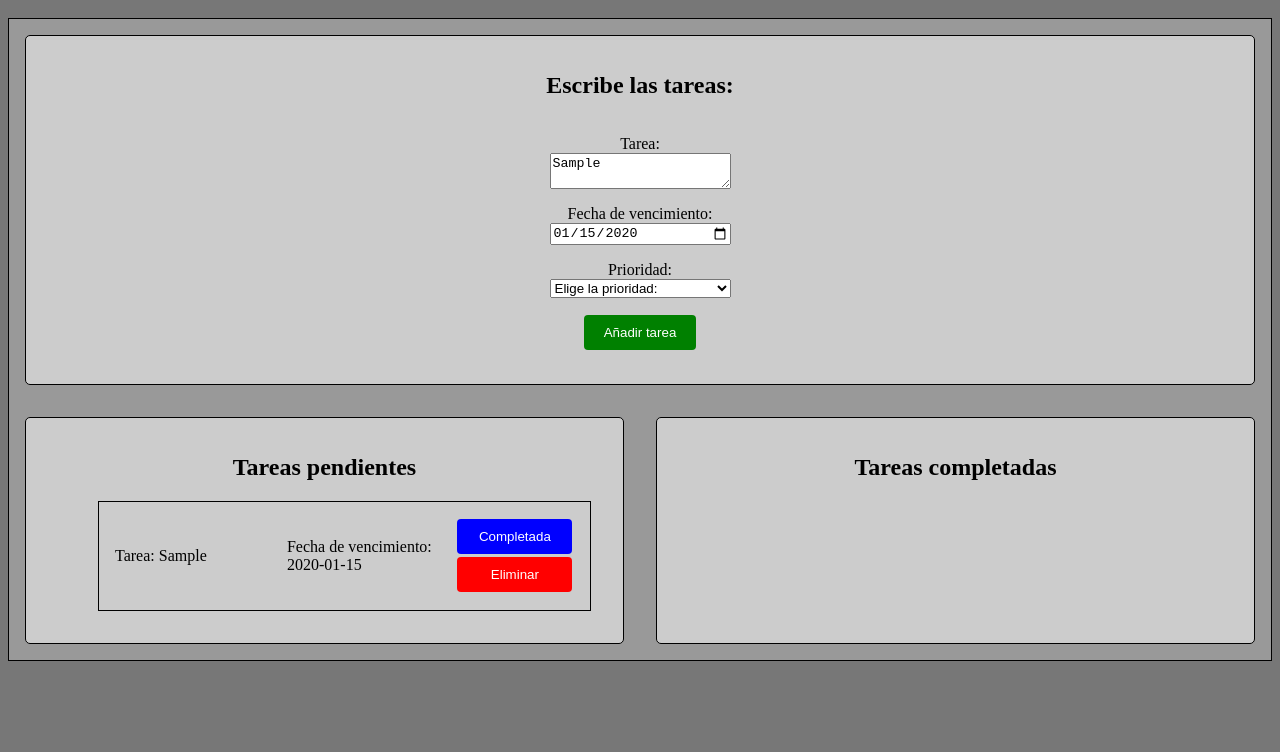
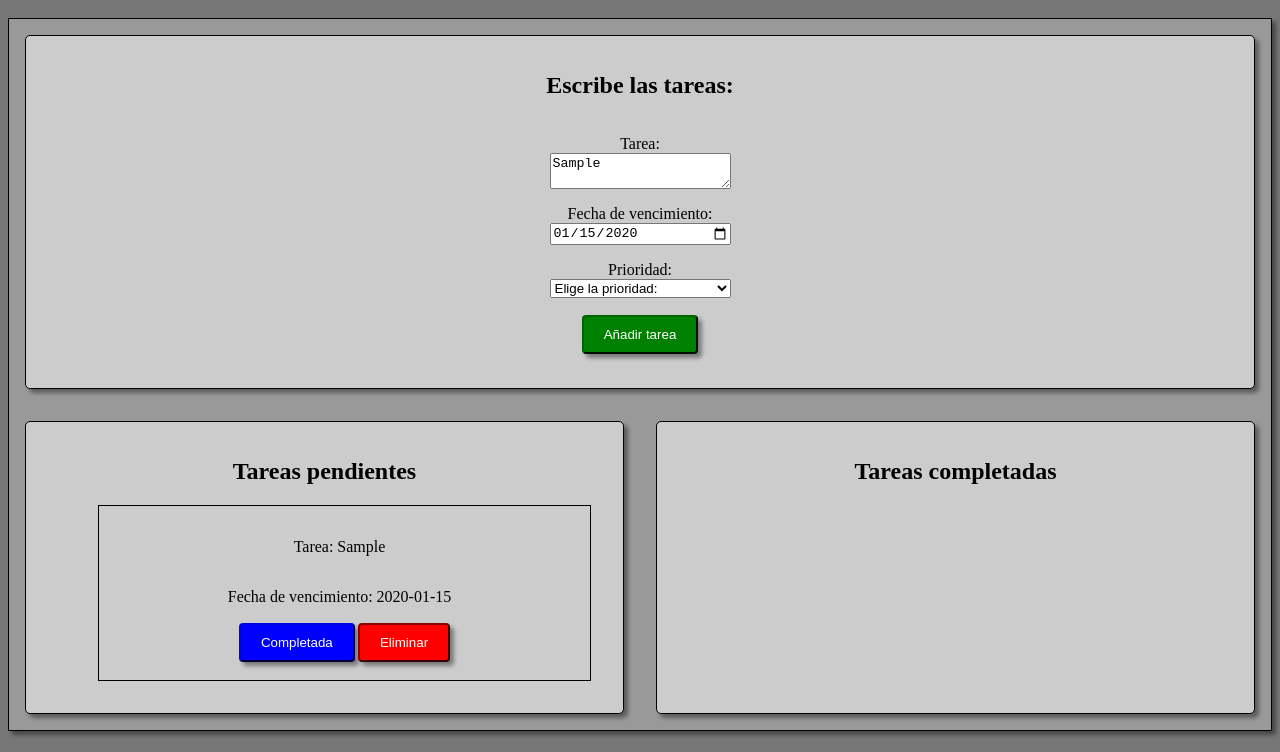
Before and after one commit to davidordo85/to-do-app, a plain HTML site: page index.html in a window 1280 px wide. Both pictures are taken after typing "Sample", "2020-01-15" into the empty fields and a click on the button "Añadir tarea". Shown: the part 48-800 px from the top of the page. Drawn offline with Linux system fonts and the light colour scheme.

Commit message:
last changes

```diff
--- a/css/styles.css
+++ b/css/styles.css
@@ -14,7 +14,7 @@ body {
     display: grid;
     grid-template-columns: repeat(2, 1fr);
     background-color: #999999;
-
+    box-shadow: 4px 4px 4px rgba(0, 0, 0, 0.4);
 }
 
 .task-container>div {
@@ -22,7 +22,7 @@ body {
     padding: 1rem;
     border-radius: 5px;
     background-color: #CCCCCC;
-
+    box-shadow: 4px 4px 4px rgba(0, 0, 0, 0.4);
 }
 
 .task-form {
@@ -62,6 +62,7 @@ body {
     margin: 1rem;
     padding: 1rem;
     display: flex;
+    flex-direction: column;
     align-items: flex-start;
 }
 
@@ -74,7 +75,6 @@ body {
 
 .button-container {
     display: flex;
-    flex-direction: column;
     justify-content: center;
     align-self: center;
     align-items: flex-end;
@@ -84,12 +84,12 @@ button {
     display: inline-block;
     padding: 10px 20px;
     color: #fff;
-    border: none;
     margin: 0.1rem;
     border-radius: 4px;
     cursor: pointer;
     text-align: center;
     text-decoration: none;
+    box-shadow: 4px 4px 4px rgba(0, 0, 0, 0.4);
 }
 
 .button-container button:hover,
@@ -100,22 +100,26 @@ button {
 
 .button-container button {
     width: 100%;
+
 }
 
 
 #buttonAdd {
     background-color: green;
+    border-color: darkgreen;
 }
 
 
 .complete {
     background-color: blue;
+    border-color: darkblue;
 }
 
 
 
 .delete {
     background-color: red;
+    border-color: darkred;
 }
 
 
```
Also changed, not shown: images/screenshot1.JPG.
